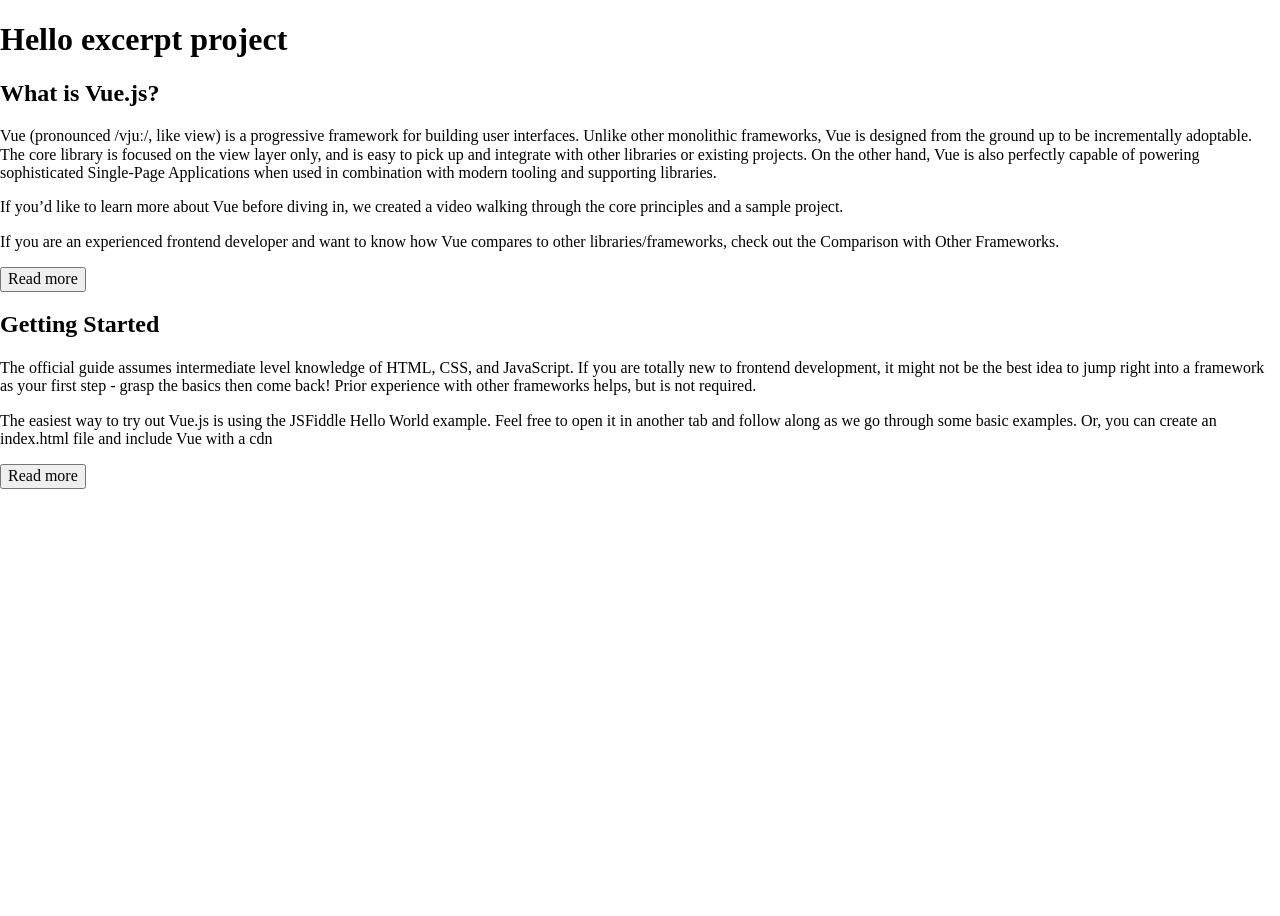
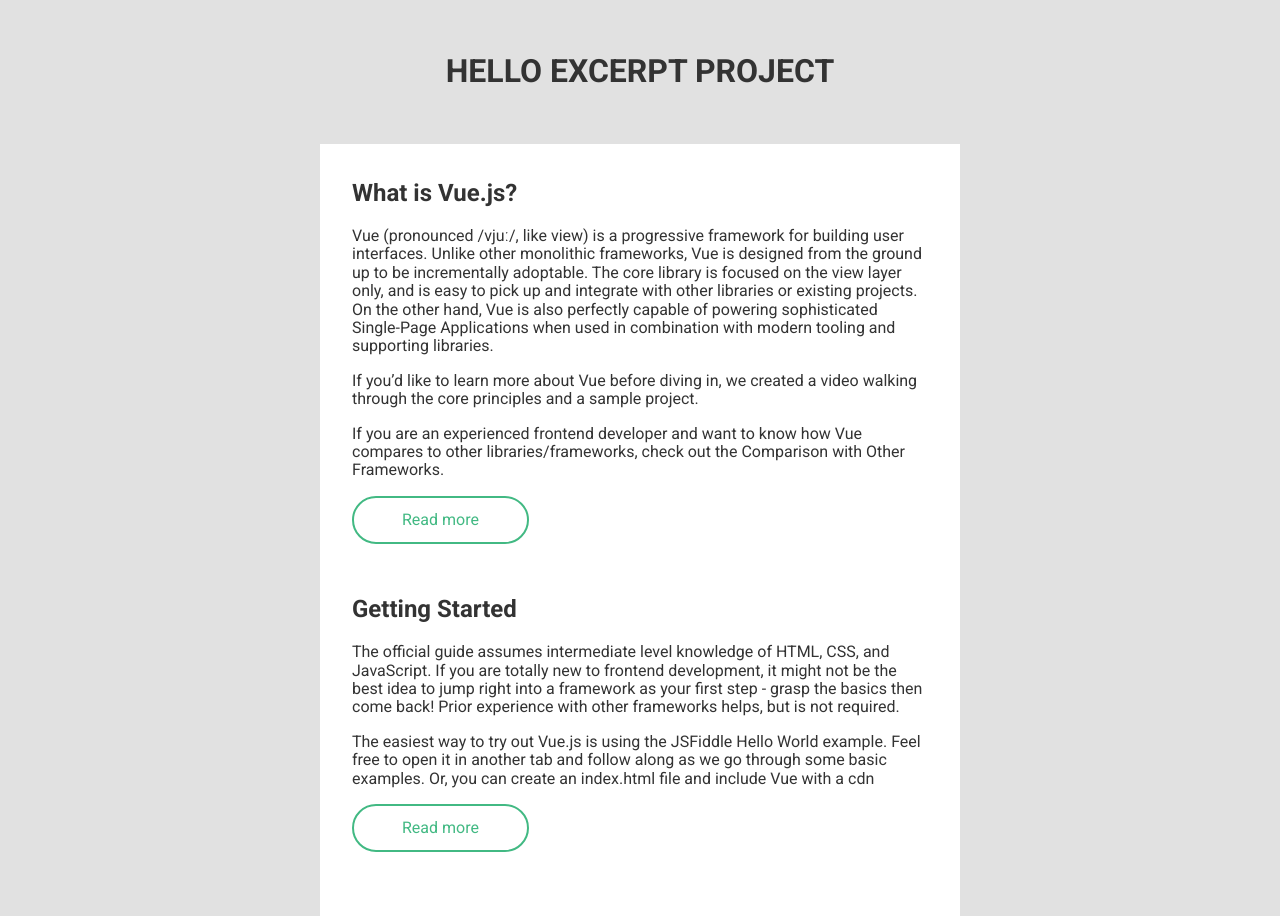
Before and after one commit to iStuffs/excerpt, a website: page index.html in a window 1280 px wide. Before the commit the page ends 800 px from the top, so only its background shows below. Drawn offline with nearby package versions, Linux system fonts and the light colour scheme.

Commit message:
minimal css

```diff
--- a/css/style.css
+++ b/css/style.css
@@ -1 +1,37 @@
 @import "https://cdnjs.cloudflare.com/ajax/libs/normalize/8.0.0/normalize.min.css";
+@import url('https://fonts.googleapis.com/css?family=Roboto:400,700');
+
+body {
+  font-family: 'Roboto', sans-serif;
+  background-color: #e1e1e1;
+  color: #333;
+}
+.main-title {
+  text-transform: uppercase;
+  text-align: center;
+  padding: 2rem 0;
+}
+.articles {
+  background-color: #fff;
+  padding: 1rem 2rem 2rem;
+}
+.article {
+  padding-bottom: 2rem;
+}
+.wrapper {
+  max-width: 640px;
+  margin: 0 auto;
+}
+.button {
+  height: 3rem;
+  padding: 0 3rem;
+  background: none;
+  border-radius: 3rem;
+  color: #42b983;
+  border: 2px solid currentcolor;
+  cursor: pointer;
+  transition: opacity .3s linear;
+}
+.button:hover {
+  opacity: .7;
+}
```
